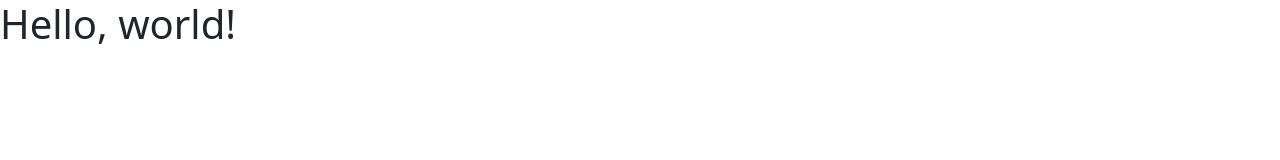
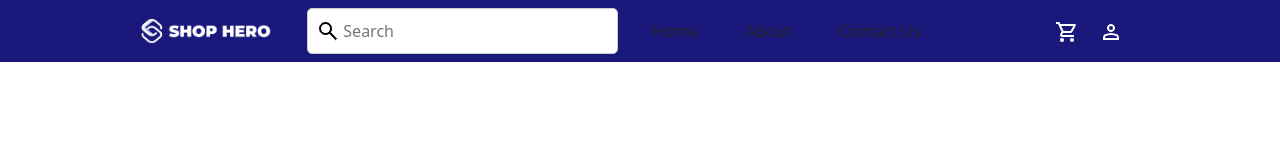
Before and after one commit to almusfuad/mobile_commerce_html_css, a plain HTML site: page index.html in a window 1280 px wide. Drawn offline with nearby package versions, Linux system fonts and the light colour scheme.

Commit message:
navigation bar

```diff
--- a/index.html
+++ b/index.html
@@ -3,11 +3,35 @@
   <head>
     <meta charset="utf-8">
     <meta name="viewport" content="width=device-width, initial-scale=1">
-    <title>Bootstrap demo</title>
+    <title>Apple Bazaar</title>
     <link href="https://cdn.jsdelivr.net/npm/bootstrap@5.2.3/dist/css/bootstrap.min.css" rel="stylesheet" integrity="sha384-rbsA2VBKQhggwzxH7pPCaAqO46MgnOM80zW1RWuH61DGLwZJEdK2Kadq2F9CUG65" crossorigin="anonymous">
+    <link type="text/css" rel="stylesheet" href="./style.css">
   </head>
   <body>
-    <h1>Hello, world!</h1>
+      <header>
+        <nav class="navigation-bar row px-5 d-flex justify-content-md-center align-items-center navbar-expand-lg py-2">
+          <div class="logo-container col-md-2 col-9 ms-5 d-flex justify-content-lg-end">
+            <img class="w-75" src="./images/shop_logo.png" type="">
+          </div>
+          <!-- <div class="hamburgur-menu col-3">
+            <span>&#9776</span>
+          </div> -->
+          <div class="search-box col-md-3">
+            <input class="search-input" type="text" placeholder="Search">
+          </div>
+          <div class="menus-container col-md-4 d-flex">
+            <ul class="navbar-nav">
+              <li class="nav-item me-5"><a class="nav-link active" aria-current="page" href="#">Home</a></li>
+              <li class="nav-item me-5"><a class="nav-link" href="#">About</a></li>
+              <li class="nav-item"><a class="nav-link" href="#">Contact Us</a></li>
+            </ul>
+          </div>
+          <div class="shopping-cart col-md-2">
+            <img class="w-5 me-3" style="filter: brightness(0) invert(1);" src="./images/shopping_cart.png" type="">
+            <img class="w-5" style="filter: brightness(0) invert(1);" src="./images/user.png" type="">
+          </div>
+        </nav>
+      </header>
     <script src="https://cdn.jsdelivr.net/npm/bootstrap@5.2.3/dist/js/bootstrap.bundle.min.js" integrity="sha384-kenU1KFdBIe4zVF0s0G1M5b4hcpxyD9F7jL+jjXkk+Q2h455rYXK/7HAuoJl+0I4" crossorigin="anonymous"></script>
   </body>
 </html>
--- /dev/null
+++ b/style.css
@@ -0,0 +1,24 @@
+.navigation-bar{
+      background-color: #1A187A;;
+}
+
+.search-box{
+      flex-grow: 1;
+      display: flex;
+      align-items: center;
+      margin: 0 10px;
+}
+
+.search-input{
+      width: 100%;
+      padding: 10px;
+      box-sizing: border-box;
+      border: 1px solid #ccc;
+      background: #fff;
+      border-radius: 5px;
+      outline: none;
+      background-image: url("./images/search.png");
+      background-position: 8px 50%;
+      background-repeat: no-repeat;
+      padding-left: 35px;
+}
```
Also changed, not shown: images/search.png (added), images/shop_logo.png (renamed from images/Group 2.png), images/shopping_cart.png (added), images/user.png (added).
